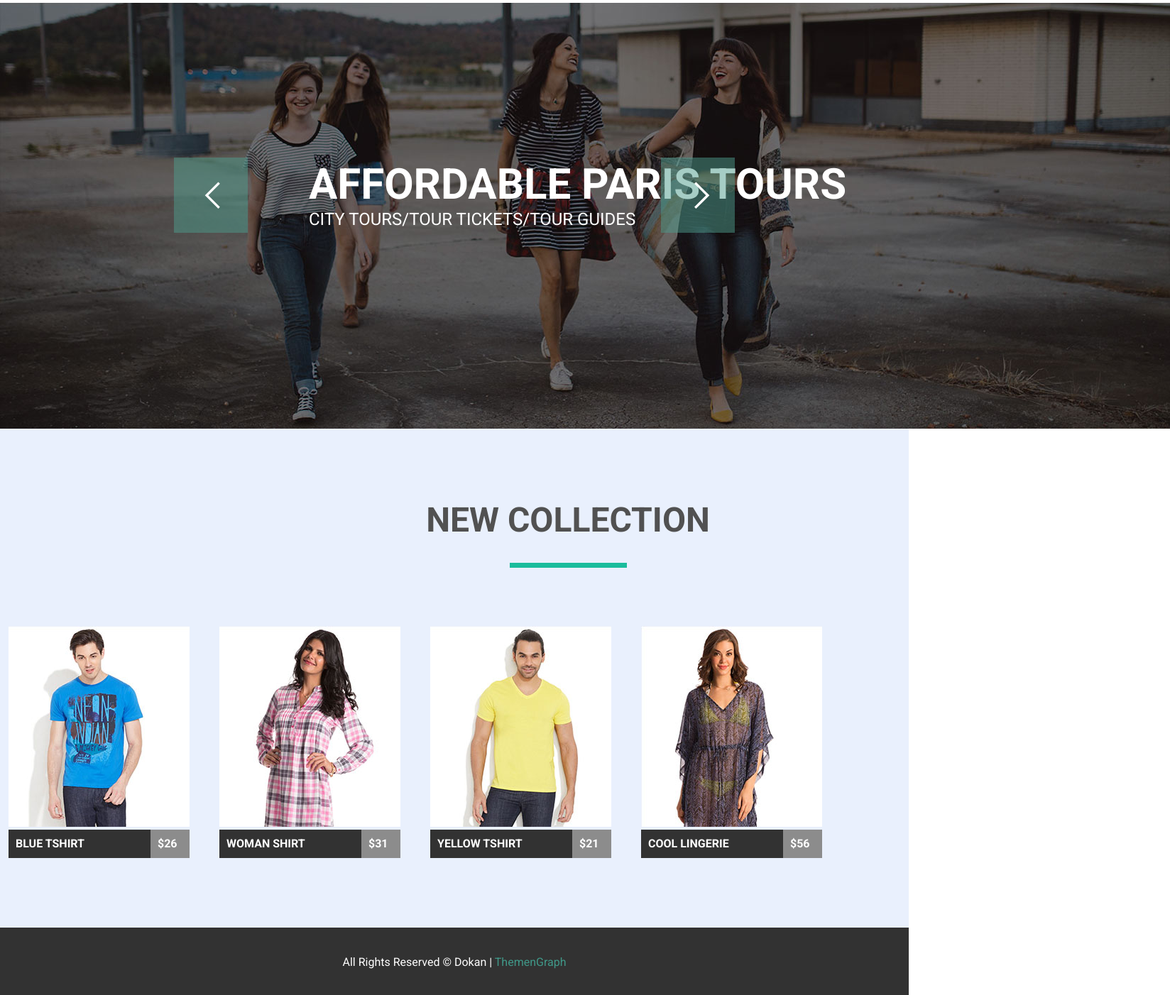
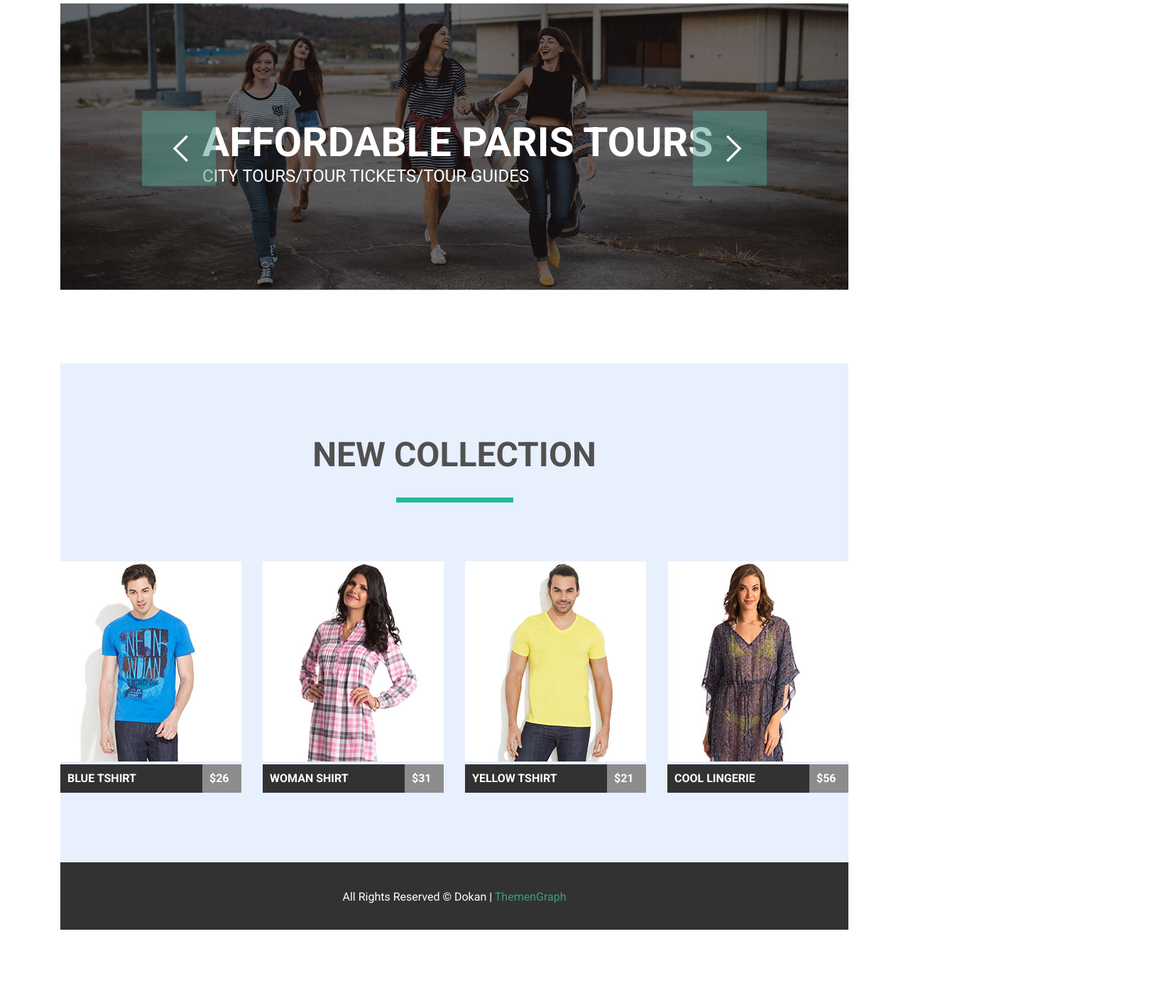
Before and after one commit to IlonaStr/All-homeworks, a plain HTML site: page module-05/index.html in a window 1280 px wide. Shown: the part 41-1443 px from the top of the page at 71% size, 1648 px wide, since content can reach past the window. After the commit the page ends 1351 px from the top, so only its background shows below. Drawn offline with Linux system fonts and the light colour scheme; files that its build step writes are made by us from their sources.

Commit message:
some things fixed

```diff
--- a/module-05/css/styles.css
+++ b/module-05/css/styles.css
@@ -8,9 +8,15 @@ body {
     clear: both;
 }
 
-.wrapper {
+/* .wrapper {
     width: 1600px;
     margin: 0 auto;
+} */
+
+.container {
+    width: 1110px;
+    margin: 0 auto;
+    display: block;
 }
 
 .logo {
@@ -58,25 +64,25 @@ body {
     margin-right: 13px;
 }
 
-/* .slider_part {
-    padding-top: 38px;
-} */
+.header {
+    /* width: 1110px;
+    height: 508px; */
+    margin: 0;
+    padding: 0;
+}
 
-.slider_image {
-    background-size: cover;
-    width: 1648px;
-    height: 600px;
-    object-fit: cover;
-    background: #000;
+.background-image {
+    background-image: url("../img/bg.jpg");
+    background-repeat: no-repeat;
+    background-size: 100%;
+    width: 1110px;
+    height: 508px;
 }
 
 .slides {
     position: relative;
-    width: 1170px;
-    height: 600px;
-    /* background-image: url(img/bg.jpg);
-    background-repeat: no-repeat;
-    */
+    width: 1110px;
+    height: 508px;
 }
 
 .slider_control {
@@ -86,8 +92,14 @@ display: inline-block;
 width: 104px;
 height: 106px;
 background-color: rgba(79, 156, 139, 0.5);
-top: 316px;
+top: 250px;
 z-index: 1;
+}
+
+.slider_part {
+    margin-bottom: 0;
+    padding-bottom: 0;
+    height: 508px;
 }
 
 .pe-7s-angle-left {
@@ -103,7 +115,7 @@ z-index: 1;
 }
 
 .slider_control_pr {
-left: 245px;
+left: 200px;
 transform: translateY(-50%);
 }
 
@@ -112,7 +124,7 @@ background-color: #1abc9c;
 }
 
 .slider_control_nx {
-right: 245px;
+right: 200px;
 transform: translateY(-50%);
 }
 
@@ -120,20 +132,20 @@ transform: translateY(-50%);
 background-color: #1abc9c;
 }
 
-.slides_items {
+/* .slides_items {
     position: relative;
-}
+} */
 
 .slides_descr {
     position: absolute;
-    bottom: 285px;
-    right: 220px;
-    left: 435px;
+    bottom: 250px;
+    right: 150px;
+    /* left: 435px; */
     width: 760px;
 }
 
 .slider_heading {
-    font-size: 60px;
+    font-size: 57px;
     text-transform: uppercase;
     font-weight: 900;
     color: #ffffff;
@@ -177,7 +189,7 @@ background-color: #1abc9c;
 .collection {
     float: left;
     width: 255px;
-    margin: 0px 30px 0px 12px;
+    margin: 0px 30px 0px 0px;
     position: relative;
 }
 
@@ -245,7 +257,7 @@ background-color: #1abc9c;
         width: 235px;
         background-color: #737373;
         opacity: 0;
-        border: 10px solid rgba(255,255,255,0.7);
+        border: 10px solid rgba(255,255,255,0.9);
         background-color: rgba(0,0,0,0.549);
     }
 
@@ -326,11 +338,6 @@ background-color: #1abc9c;
         padding: 6px 12px 0px 0px;
         }
 
-        .additional {
-        width: 100%;
-        margin: 0 auto;
-        }
-
         .footer_info {
             font-size: 16px;
             background-color: #323232;
--- a/module-05/index.html
+++ b/module-05/index.html
@@ -12,7 +12,7 @@
     <title>Module-05</title>
 </head>
 <body>
-    <header class="clearfix">
+    <header class="container clearfix">
         <a href="#" class="logo">Mart</a>
             <nav class="navigation">
                 <ul class="navigation-list clearfix">
@@ -26,23 +26,22 @@
              </nav>
         </header>
         <main>
-<section class="slider_part">
-    <div class="wrapper">
-        <button class="slider_control slider_control_pr pe-7s-angle-left"></button>
-        <button class="slider_control slider_control_nx pe-7s-angle-right"></button>
+<section class="container slider_part background-image">
         <ul class="slides">
                 <li class="slides_items">
-        <img class="slider_image" src="img/bg.jpg" alt="background">
                 <div class="slides_descr">
                 <p class="slider_heading">Affordable Paris Tours</p>
                 <p class="slider_subheading">City tours/Tour tickets/Tour guides</p>
               </div>
                 </li>
             </ul>
+    <div class="slider">
+        <button class="slider_control slider_control_pr pe-7s-angle-left"></button>
+        <button class="slider_control slider_control_nx pe-7s-angle-right"></button>
         </div>
 </section>
-<section class="new_collection">
-    <div class="wrapper">
+<section class="container new_collection">
+    <div class="container">
         <h2 class="heading">New collection</h2>
     <ul class="main_collection clearfix">
         <li class="collection">
@@ -109,7 +108,7 @@
     </div>
 </section>
         </main>
-    <footer class="additional">
+    <footer class="container additional">
         <p class="footer_info">All Rights Reserved &copy; Dokan | <span class="footer_info_special">ThemenGraph</span> </p>
     </footer>
     </body>
```
Lines whose indentation alone changed are shown as unchanged.
